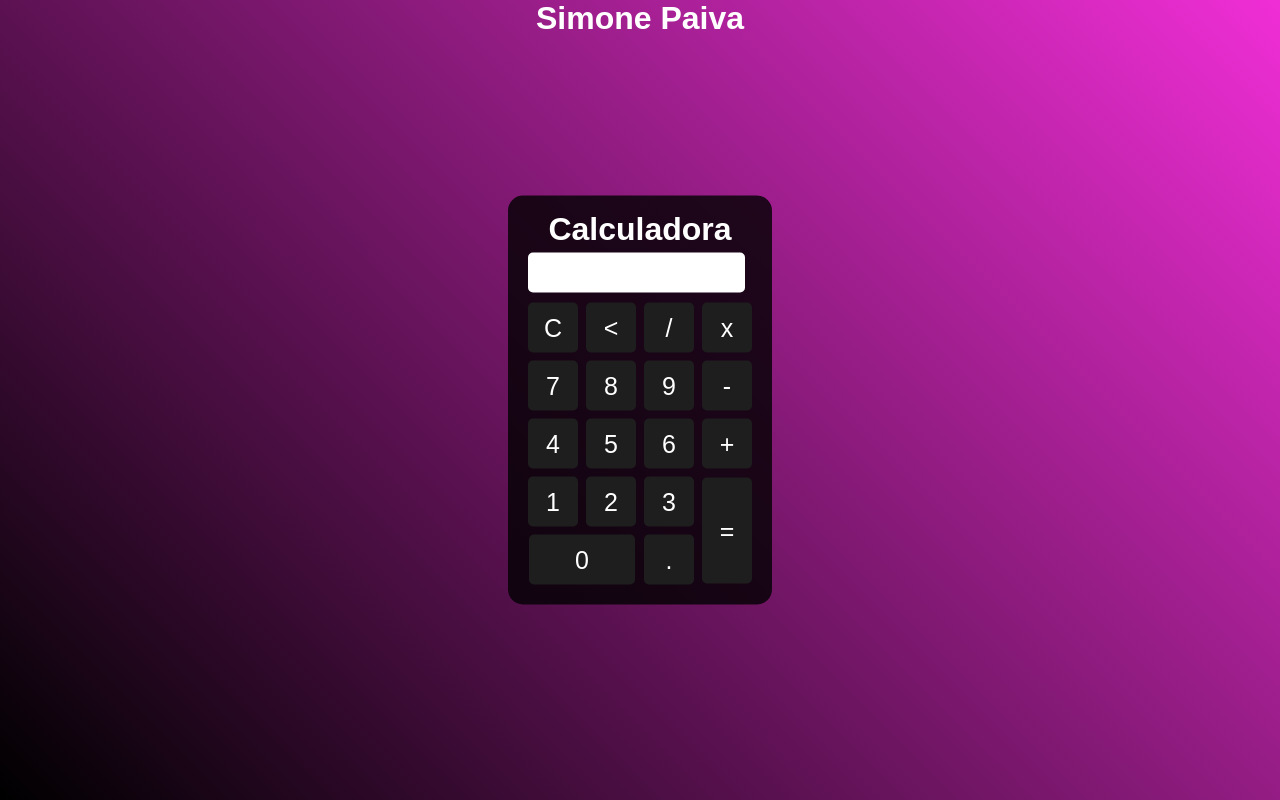
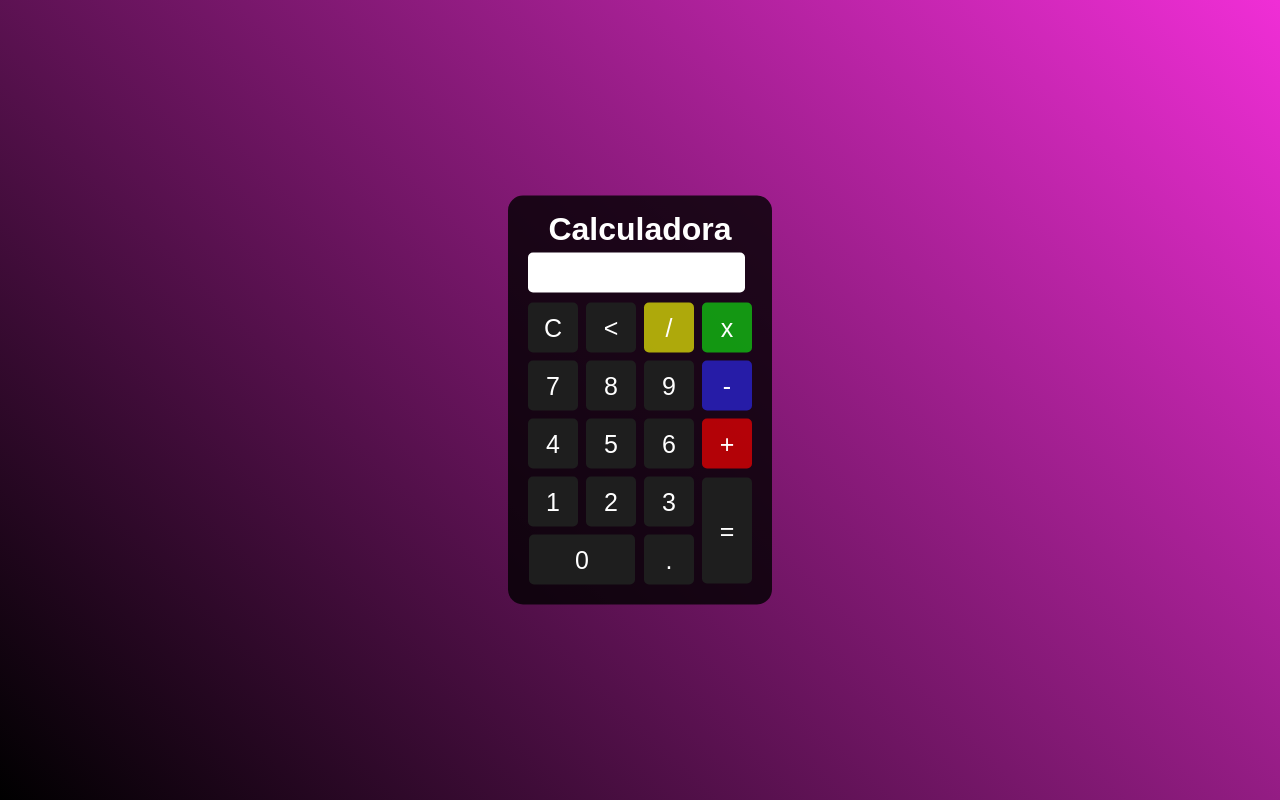
Before and after one commit to simonegpaiva/Calculadora, a plain HTML site: page index.html in a window 1280 px wide. Drawn offline with Linux system fonts and the light colour scheme.

Commit message:
add cores as teclas

```diff
--- a/index.html
+++ b/index.html
@@ -11,7 +11,7 @@
 <body>
 
   <div class="fundo">
-    <h1><a href="https://github.com/simonegpaiva?tab=repositories" class="title">Simone Paiva</a></h1>
+
     <div class="calculadora">
       <h1>Calculadora</h1>
       <p id="resultado"></p>
@@ -19,20 +19,20 @@
         <tr>
           <td><button class="botao" onclick="clean()">C</button></td>
           <td><button class="botao" onclick="back()"><</button></td>
-          <td><button class="botao" onclick="insert('/')">/</button></td>
-          <td><button class="botao" onclick="insert('*')">x</button></td>
+          <td><button class="botao dividir" onclick="insert('/')">/</button></td>
+          <td><button class="botao vezes" onclick="insert('*')">x</button></td>
         </tr>
         <tr>
           <td><button class="botao" onclick="insert('7')">7</button></td>
           <td><button class="botao" onclick="insert('8')">8</button></td>
           <td><button class="botao" onclick="insert('9')">9</button></td>
-          <td><button class="botao" onclick="insert('-')">-</button></td>
+          <td><button class="botao menos" onclick="insert('-')">-</button></td>
         </tr>
         <tr>
           <td><button class="botao" onclick="insert('4')">4</button></td>
           <td><button class="botao" onclick="insert('5')">5</button></td>
           <td><button class="botao" onclick="insert('6')">6</button></td>
-          <td><button class="botao" onclick="insert('+')">+</button></td>
+          <td><button class="botao mais" onclick="insert('+')">+</button></td>
         </tr>
         <tr>
           <td><button class="botao" onclick="insert('1')">1</button></td>
--- a/style.css
+++ b/style.css
@@ -9,16 +9,6 @@
   font-family: Arial, Helvetica, sans-serif;
   color: white;
   text-align: center;
-}
-
-.title{
-  text-decoration: none;
-  color: white;
-}
-
-.title:hover{
-  color: rgb(231, 143, 215);
-  font-size: 40px;
 }
 
 .calculadora{
@@ -55,6 +45,23 @@
   border: none;
   margin: 3px;
 }
+
 .botao:hover{
   background-color: black;
 }
+
+.mais{
+  background-color: rgba(255, 0, 0, 0.671);
+}
+
+.menos{
+  background-color: rgba(45, 41, 245, 0.651);
+}
+
+.vezes{
+  background-color: rgba(15, 243, 15, 0.61);
+}
+
+.dividir{
+  background-color: rgba(246, 250, 5, 0.671);
+}
```
